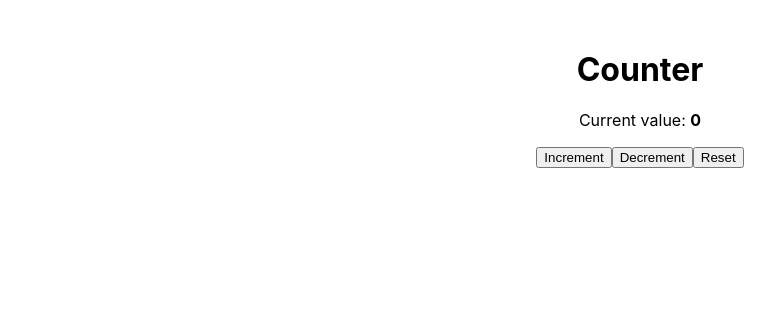
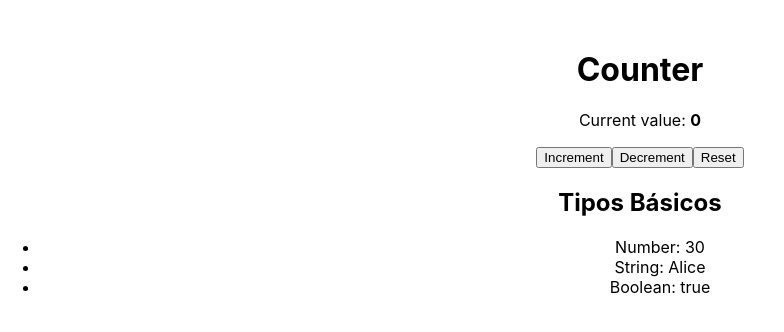
Before and after one commit to dwaxgio/react-typescript-practice, a React (Create React App) app: page / in a window 1280 px wide. Shown: the top 332 px of the page, without its empty margins (0-784 px from the left). Built offline with nearby package versions, Linux system fonts and the light colour scheme.

Commit message:
Key concepts: ts -> Types

```diff
--- a/src/App.tsx
+++ b/src/App.tsx
@@ -2,6 +2,8 @@ import React from "react";
 import "./App.css";
 import { useEffect, useRef } from "react";
 import useCounter from "./hooks/useCounter";
+// KEY CONCEPTS
+import ATiposBasicos from "./components/ATiposBasicos";
 
 function App() {
   const { count, increment, decrement, reset } = useCounter(0);
@@ -28,6 +30,8 @@ function App() {
       <button onClick={increment}>Increment</button>
       <button onClick={decrement}>Decrement</button>
       <button onClick={reset}>Reset</button>
+      <br/>
+      <ATiposBasicos/>
     </div>
   );
 }
--- /dev/null
+++ b/src/components/ATiposBasicos.tsx
@@ -0,0 +1,19 @@
+const ATiposBasicos = () => {
+  // Nombre variable + tipo + inicializacion
+  let age: number = 30;
+  let name: string = "Alice";
+  let isDeveloper: boolean = true;
+
+  return (
+    <div>
+      <h2>Tipos Básicos</h2>
+      <ul>
+        <li> Number: {age}</li>
+        <li>String: {name}</li>
+        <li>Boolean: {isDeveloper ? "true" : "false"}</li>
+      </ul>
+    </div>
+  );
+};
+
+export default ATiposBasicos;
```
